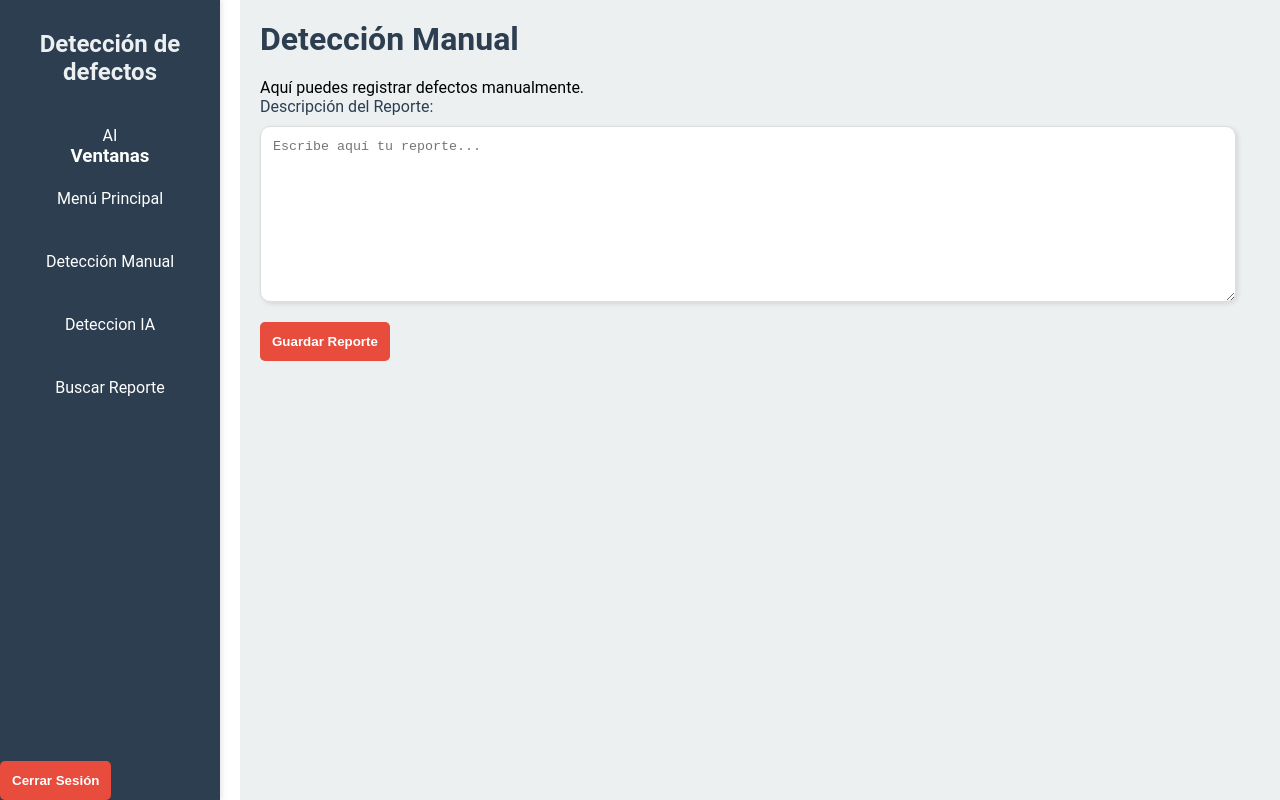
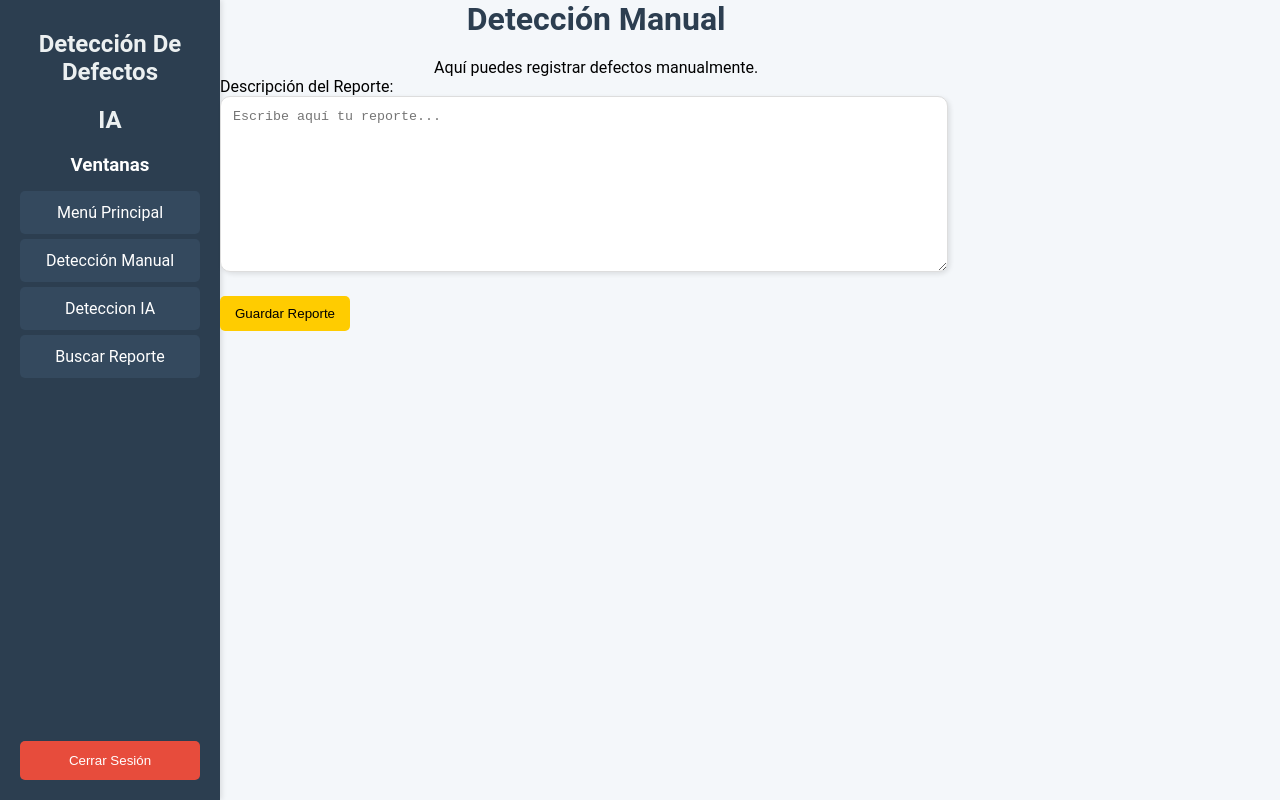
Before and after one commit to andresparceromelo/Proyecto_DeteccionAI, a website: page Proyecto Deteccion AI/deteccion_manual.html in a window 1280 px wide. Drawn offline with Linux system fonts and the light colour scheme.

Commit message:
PROGRAMA 100% TERMINADO Y FUNCIONAL

```diff
--- a/Proyecto Deteccion AI/deteccion_manual.html
+++ b/Proyecto Deteccion AI/deteccion_manual.html
@@ -3,13 +3,13 @@
 <head>
     <meta charset="UTF-8">
     <meta name="viewport" content="width=device-width, initial-scale=1.0">
-    <link rel="stylesheet" href="estilos.css">
+    <link rel="stylesheet" href="styles2.css">
     <title>Detección Manual</title>
 </head>
 <body>
     <div class="sidebar">
-        <h2>Detección de defectos</h2>
-        <p>AI</p>
+        <h2>Detección De Defectos</h2>
+        <h2>IA</h2>
         <h3>Ventanas</h3>
         <ul>
             <li><a href="Bandeja_Reportes.html">Menú Principal</a></li>
@@ -25,12 +25,12 @@
         </script>
     </div>
     <div class="content">
-        <h1>Detección Manual</h1>
-        <p>Aquí puedes registrar defectos manualmente.</p>
+        <center><h1>Detección Manual</h1></center>
+        <center><p>Aquí puedes registrar defectos manualmente.</p></center>
         <form action="guardar_reporte.php" method="POST">
-            <label for="report">Descripción del Reporte:</label>
-            <textarea id="report" name="report" rows="10" cols="50" placeholder="Escribe aquí tu reporte..."></textarea>
-            <button type="submit">Guardar Reporte</button>
+    <label for="report">Descripción del Reporte:</label>
+    <textarea id="report" name="report" rows="10" cols="50" placeholder="Escribe aquí tu reporte..."></textarea>
+    <button type="submit">Guardar Reporte</button>
         </form>
         <div id="savedReport" style="display: none;">
             <h2>Reporte Guardado</h2>
--- a/Proyecto Deteccion AI/styles2.css
+++ b/Proyecto Deteccion AI/styles2.css
@@ -14,6 +14,17 @@ body {
     display: flex;
     min-height: 100vh;
     background-color: #f4f7fa; /* Color de fondo más claro */
+}
+
+.sidebar h2 {
+    text-align: center;
+    margin-bottom: 40px;
+    color: #ecf0f1; /* Color más claro para el título */
+}
+.sidebar ul {
+    list-style-type: none;
+    flex-grow: 1; /* Permite que la lista crezca y ocupe espacio extra */
+    width: 100%; /* Asegura que la lista ocupe todo el ancho del sidebar */
 }
 
 .sidebar {
@@ -141,10 +152,31 @@ th, td {
     border-bottom: 1px solid #ddd;
 }
 
+textarea {
+    margin-bottom: 20px;
+    padding: 12px; /* Aumentar padding */
+    border-radius: 10px;
+    border: 1px solid #ddd;
+    box-shadow: 2px 2px 5px rgba(0, 0, 0, 0.1);
+    resize: vertical;
+    transition: border-color 0.3s ease; /* Transición suave */
+    width: calc(100% - 24px); /* Ajuste para compensar el padding */
+}
+
+textarea:focus {
+    border-color: #1abc9c; /* Color de enfoque más vibrante */
+    outline: none;
+}
+
 td img {
     width: 50px;
     height: auto;
     border-radius: 5px;
+}
+
+textarea:focus {
+    border-color: #1abc9c; /* Color de enfoque más vibrante */
+    outline: none;
 }
 
 button {
@@ -159,3 +191,12 @@ button {
 button:hover {
     background-color: #e6b800; /* Color de hover más oscuro */
 }
+
+#savedReport {
+    margin-top: 20px;
+    background-color: #fff;
+    padding: 20px;
+    border-radius: 5px;
+    border: 1px solid #ddd;
+    box-shadow: 0 2px 5px rgba(0, 0, 0, 0.1); /* Sombra para un efecto de elevación */
+}
```
Also changed, not shown: 1 other file.
